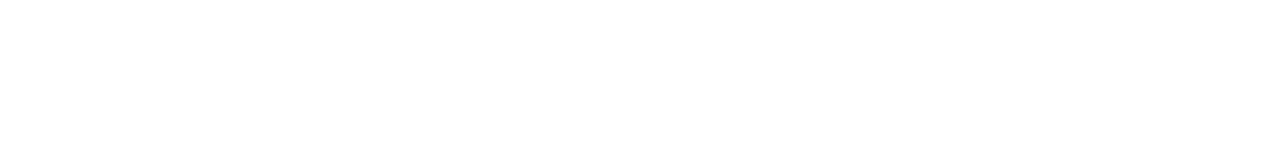
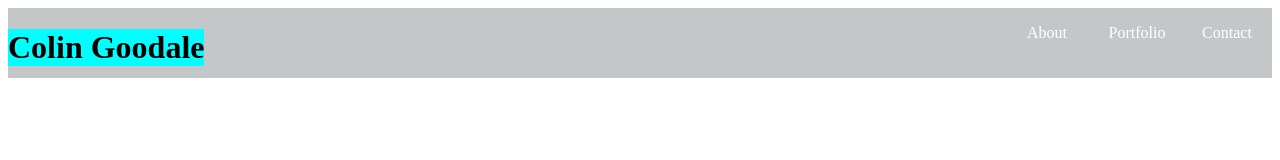
Before and after one commit to colingoodale/basic_portfolio, a plain HTML site: page contact.html in a window 1280 px wide. Drawn offline with Linux system fonts and the light colour scheme.

Commit message:
added heading element to all pages

```diff
--- a/contact.html
+++ b/contact.html
@@ -0,0 +1,21 @@
+<!DOCTYPE html>
+<html>
+<head>
+    <meta charset="utf-8" />
+    <meta http-equiv="X-UA-Compatible" content="IE=edge">
+    <title>Contact</title>
+    <meta name="viewport" content="width=device-width, initial-scale=1">
+    <link rel="stylesheet" type="text/css" media="screen" href="./assets/css/style.css" />
+    <script src="main.js"></script>
+</head>
+<body>
+    <div id=backdrop>
+        <div id="headerdiv">
+            <h1 id="frontpagename">Colin Goodale</h1>
+                <p id="contact">Contact</p>
+                <p id="portfolio">Portfolio</p>
+                <p id="aboutlink" class="aboutlink">About</p>
+            </div>
+    </div>
+</body>
+</html>
```
Also changed, not shown: index.html (+1 -0 lines), protfolio.html (+21 -0 lines).
